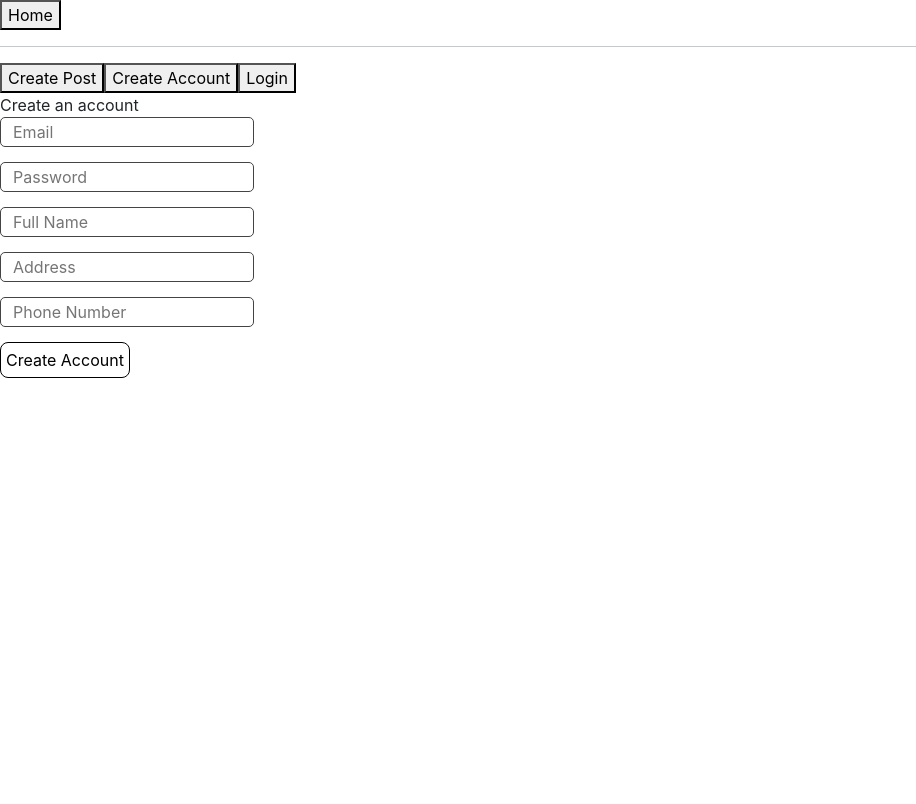
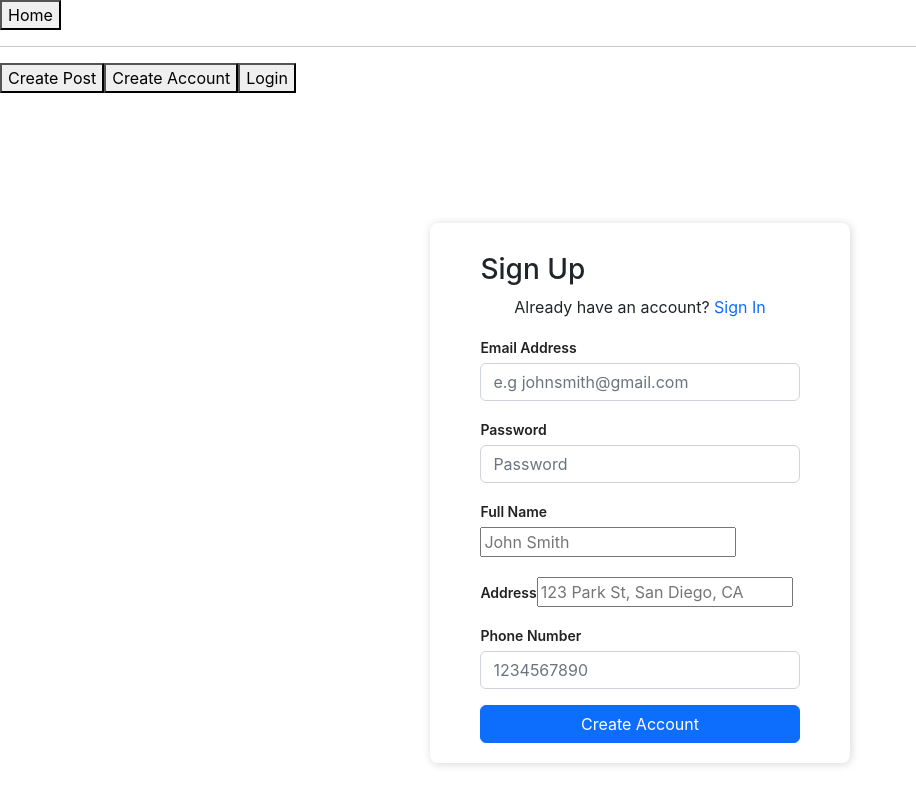
Before and after one commit to QuinnHilger/BlockMarket, a React (Create React App) app in the folder blockmarket/: page /createuser in a window 1280 px wide. Shown: the top 804 px of the page, without its empty margins (0-916 px from the left). Built offline with nearby package versions, Linux system fonts and the light colour scheme.

Commit message:
Implemented Bootstrap format for sign up page, in similar format to login page, added links to navigate between those pages depending on if you have an account or not

```diff
--- a/blockmarket/src/pages/loginForm.js
+++ b/blockmarket/src/pages/loginForm.js
@@ -1,7 +1,6 @@
 import React, { useState } from 'react';
-import styles from '../styles.module.css';
 import {useNavigate} from 'react-router-dom';
-import {Button, Form} from 'react-bootstrap';
+import {Button} from 'react-bootstrap';
 /**
  * Form used to create a user
  * @param {IProps} props an object containing props of type IProps
@@ -43,10 +42,16 @@ function LoginForm({}) {
   }
 
   return (
-    <>
-        <form className="auth-form">
+    <div className="Auth-form-container">
+        <form className="Auth-form">
           <div className="Auth-form-content">
             <h3 className="Auth-form-title">Login to your account</h3>
+            <div className="text-center">
+              Don't have an account?{" "}
+              <span className="link-primary" onClick={navigateToUserForm}>
+                Create Account
+              </span>
+            </div>
               <div classname="form-group mt-3">
                 <label>Email Address</label>
                   <input
@@ -74,10 +79,9 @@ function LoginForm({}) {
                   Login
                 </button>
               </div>
-            <Button variant="outline-danger" onClick={navigateToUserForm}>Don't have an account? Create one here.</Button>
           </div>
         </form>
-    </>
+        </div>
   );
 }
 
--- a/blockmarket/src/pages/userForm.js
+++ b/blockmarket/src/pages/userForm.js
@@ -1,5 +1,4 @@
 import React, { useState } from 'react';
-import styles from '../styles.module.css';
 import {useNavigate} from 'react-router-dom';
 /**
  * Form used to create a user
@@ -15,7 +14,9 @@ function UserForm({}) {
         address: "",
         phoneNumber: ""
   });
-
+  function navigateToLoginForm(){
+    navigate('/login');
+  }
   /**
    * event handler for some change to the form (entry of new data, changes, etc.)
    * @param {React.FormEvent<HTMLInputElement>} event
@@ -39,52 +40,79 @@ function UserForm({}) {
   }
 
   return (
-    <>
-    <header>Create an account</header>
-    <form>
+    <div className="Auth-form-container">
+        <form className="Auth-form">
+          <div className="Auth-form-content">
+            <h3 calssName="Auth-form-title">Sign Up</h3>
+            <div className="text-center">
+              Already have an account?{" "}
+              <span className="link-primary" onClick={navigateToLoginForm}>
+                Sign In
+              </span>
+            </div>
+            <div className="form-group mt-3">
+              <label>Email Address</label>
               <input
                 type="text"
                 name="email"
                 onChange={handleFormChange}
-        placeholder="Email"
+                placeholder="e.g johnsmith@gmail.com"
                 value={formData.email}
-        className={styles["text-input"]}
+                className="form-control mt-1"
               />
+            </div>
+            <div className="form-group mt-3">
+              <label>Password</label>
               <input
                 type="text"
                 name="password"
                 onChange={handleFormChange}
                 placeholder="Password"
                 value={formData.password}
-        className={styles["text-input"]}
+                className="form-control mt-1"
               />
+          </div>
+          <div className="form-group mt-3">
+            <label>Full Name</label>
             <input
               type="text"
               name="name"
               onChange={handleFormChange}
-        placeholder="Full Name"
+              placeholder="John Smith"
               value={formData.name}
-        className={styles["text-input"]}
+              className="form-group mt-1"
             />
+          </div>
+          <div className="form-group mt-3">
+            <label>Address</label>
             <input
               type="text"
               name="address"
               onChange={handleFormChange}
-        placeholder="Address"
+              placeholder="123 Park St, San Diego, CA"
               value={formData.address}
-        className={styles["text-input"]}
+              className="form-group mt-1"
             />
+          </div>
+          <div className="form-group mt-3">
+            <label>Phone Number</label>
             <input
               type="text"
               name="phoneNumber"
               onChange={handleFormChange}
-        placeholder="Phone Number"
+              placeholder="1234567890"
               value={formData.phoneNumber}
-        className={styles["text-input"]}
+              className="form-control mt-1"
             />
-    <button className={styles["submit-button"]} onClick={handleSubmit}>Create Account</button>
+          </div>
+          <div className="d-grid gap-2 mt-3">
+            <button type="submit" className="btn btn-primary" onClick={handleSubmit}>
+            Create Account
+            </button>
+          </div>
+          </div>
         </form>
-    </>
+      </div>
   );
 }
 
```
Lines whose indentation alone changed are shown as unchanged.
